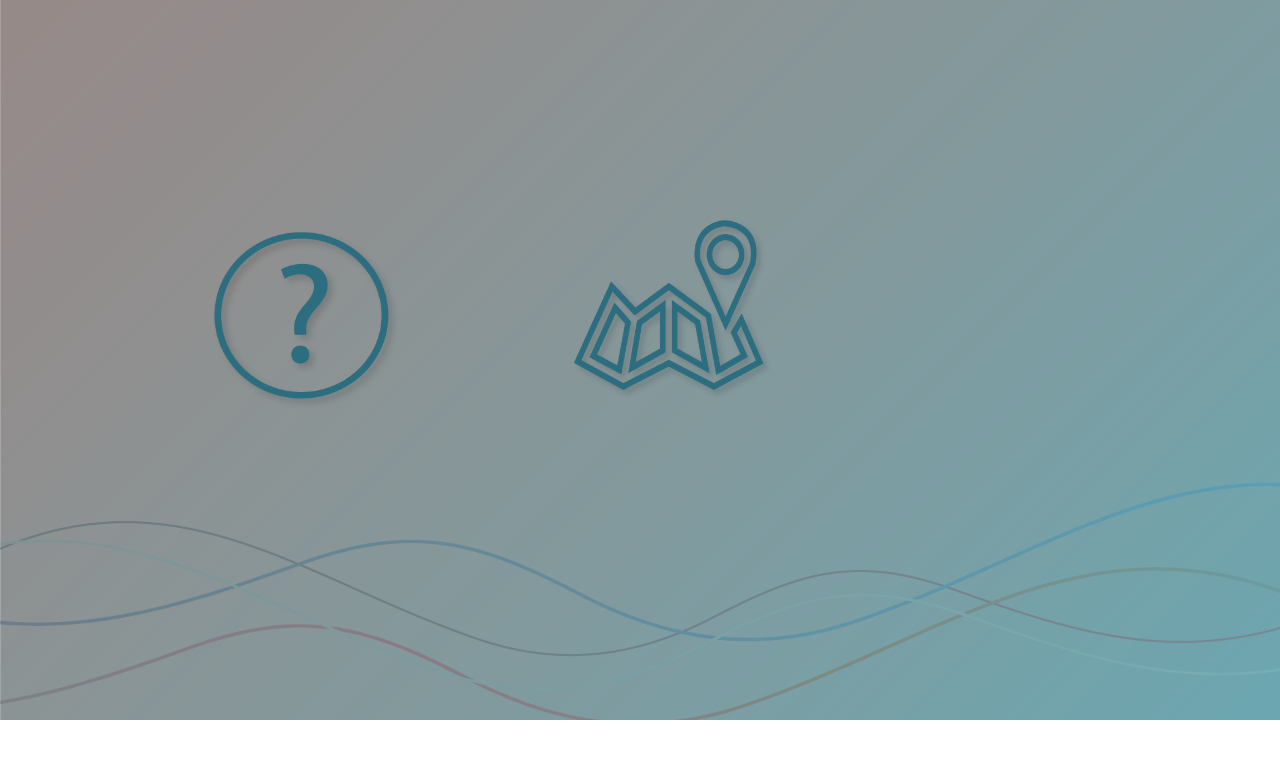
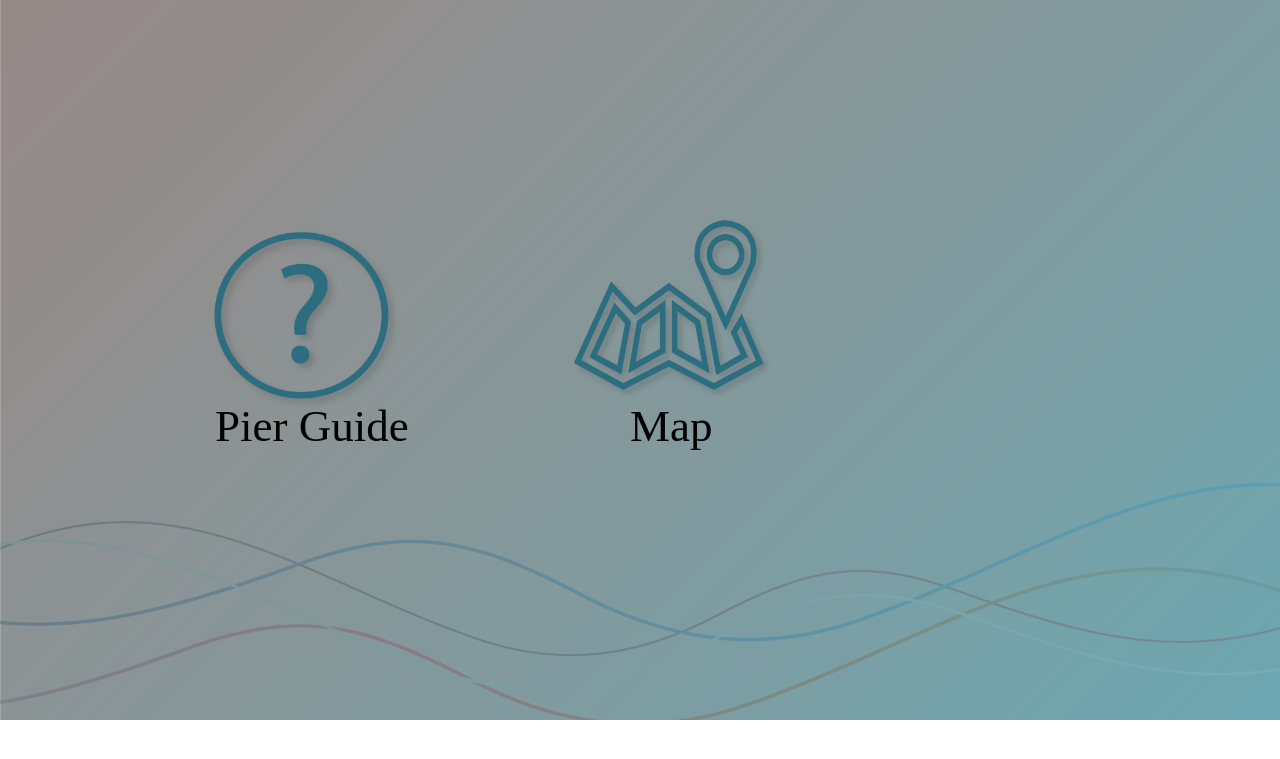
Before and after one commit to rzfortes/CMSC128-Project, a PHP site: page /frontpage.html in a window 1280 px wide. Shown: the top 759 px of the page. Run offline with PHP 8.4, Linux system fonts and the light colour scheme; some web fonts are replaced.

Commit message:
edited front page

```diff
--- a/HTML Files/frontpage.html
+++ b/HTML Files/frontpage.html
@@ -16,11 +16,13 @@
 			<!-- Pier Guide Button -->
 			<form action="pierGuide.html">
 				<input type="image" name="Pier Guide" src="images/faq.png" class="faq_btn" value="Go to Pier Guide">
+				<p class="pier_txt">Pier Guide</p>
 			</form>
 			<!-- End of Pier Guide Button -->
 			<!-- Map Button -->
 			<form action="map.html">
 				<input type="image" name="Map" src="images/map.png" class="map_btn" value="Go to Map">
+				<p class="map_txt">Map</p>
 			</form>
 			<!-- End of Map Button -->
 		</div>
--- a/HTML Files/style.css
+++ b/HTML Files/style.css
@@ -9,8 +9,8 @@
 	/*this hides the unnecessary white spaces around the img*/
 	margin: 0px;
 	/*this will hide vertical and horizontal scrollbar*/
-	/*overflow-y: hidden;*/
-	/*overflow-x: hidden;*/
+	overflow-y: hidden;
+	overflow-x: hidden;
 }
 
 h1 {
@@ -30,6 +30,8 @@ button {
 	left: 195px;
 	height: 180px;
 	width: 205px;
+	padding: 0px;
+	margin: 0px;
 }
 
 .map_btn {
@@ -38,4 +40,26 @@ button {
 	left: 550px;
 	height: 220px;
 	width: 245px;
+	margin: 0px;
+	padding: 0px;
 }
+
+.pier_txt {
+	position: absolute;
+	top: 400px;
+	left: 215px;
+	font-family: Dubai-Light;
+	font-size: 45px;
+	padding: 0px;
+	margin: 0px;
+}
+
+.map_txt {
+	position: absolute;
+	top: 400px;
+	left: 630px;
+	font-family: Dubai-Light;
+	font-size: 45px;
+	padding: 0px;
+	margin: 0px;
+}
```
